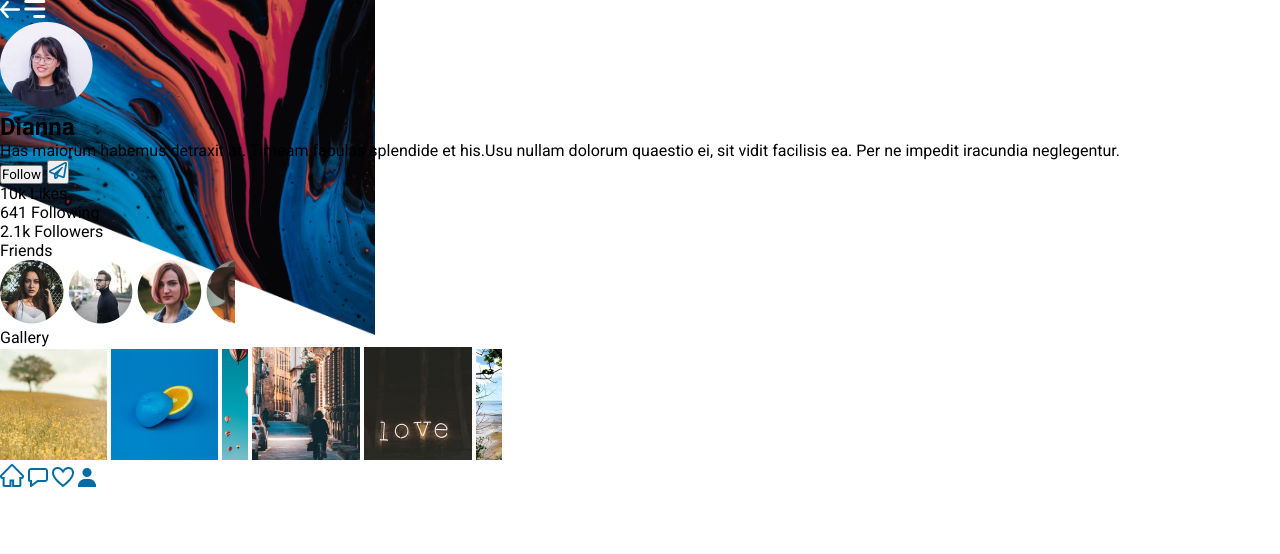
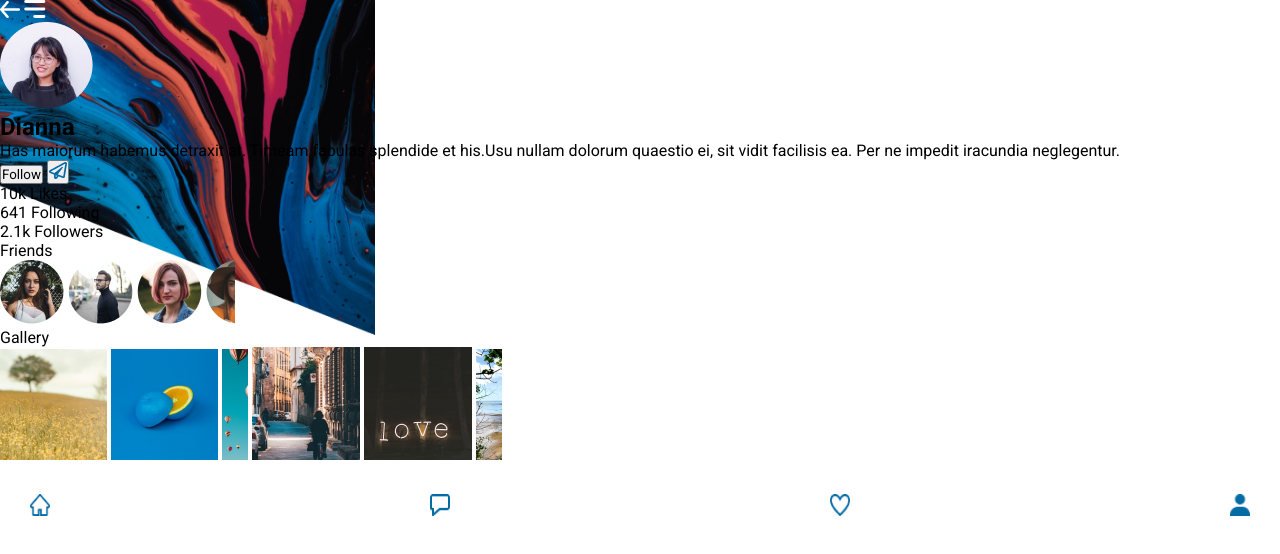
Before and after one commit to Sarita7418/User-profile, a plain HTML site: page index.html in a window 1280 px wide. Drawn offline with Linux system fonts and the light colour scheme.

Commit message:
TrabajosubidoWara

```diff
--- a/styles/mobile-375.css
+++ b/styles/mobile-375.css
@@ -18,3 +18,12 @@ body {
   background-size: 375px;
   background-repeat: no-repeat;
 }
+.buttom{
+  display: flex;
+  justify-content: space-between;
+  margin: 30px;
+}
+.buttom img{
+  width: 20px;
+  height: 22px;
+}
```
